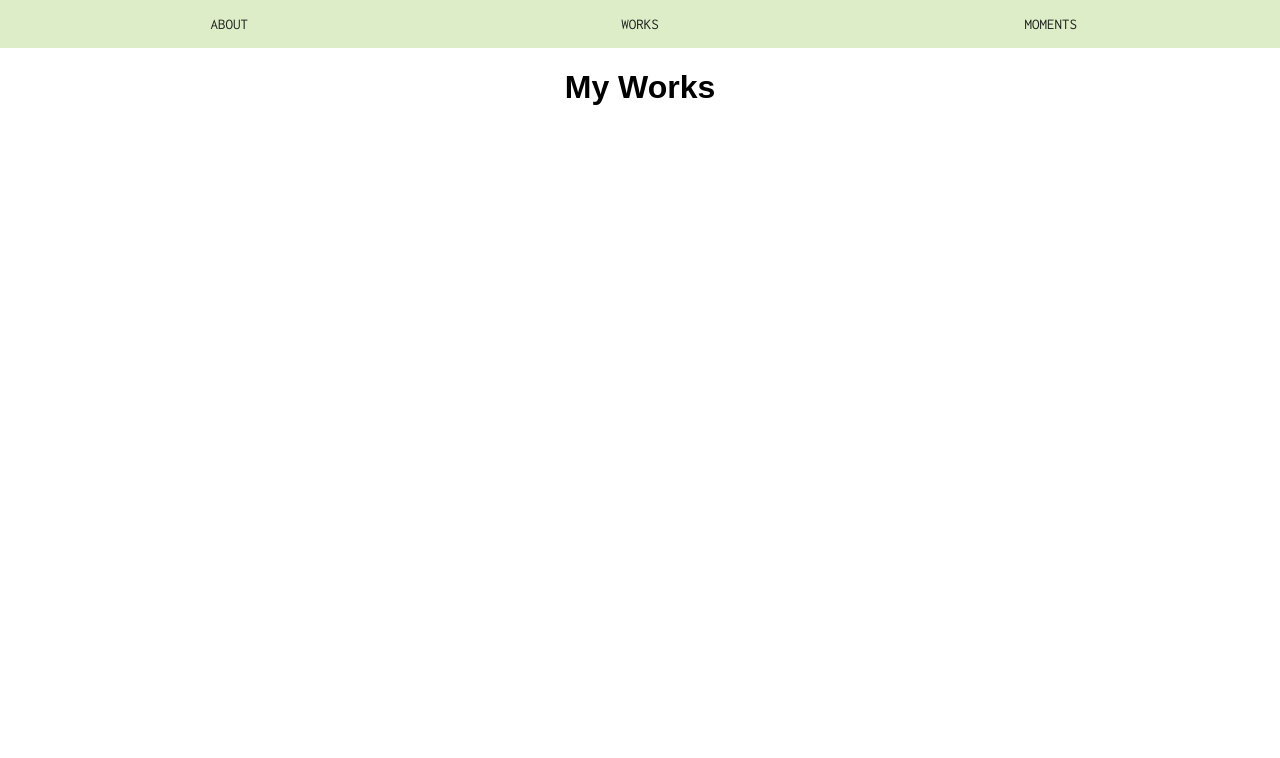
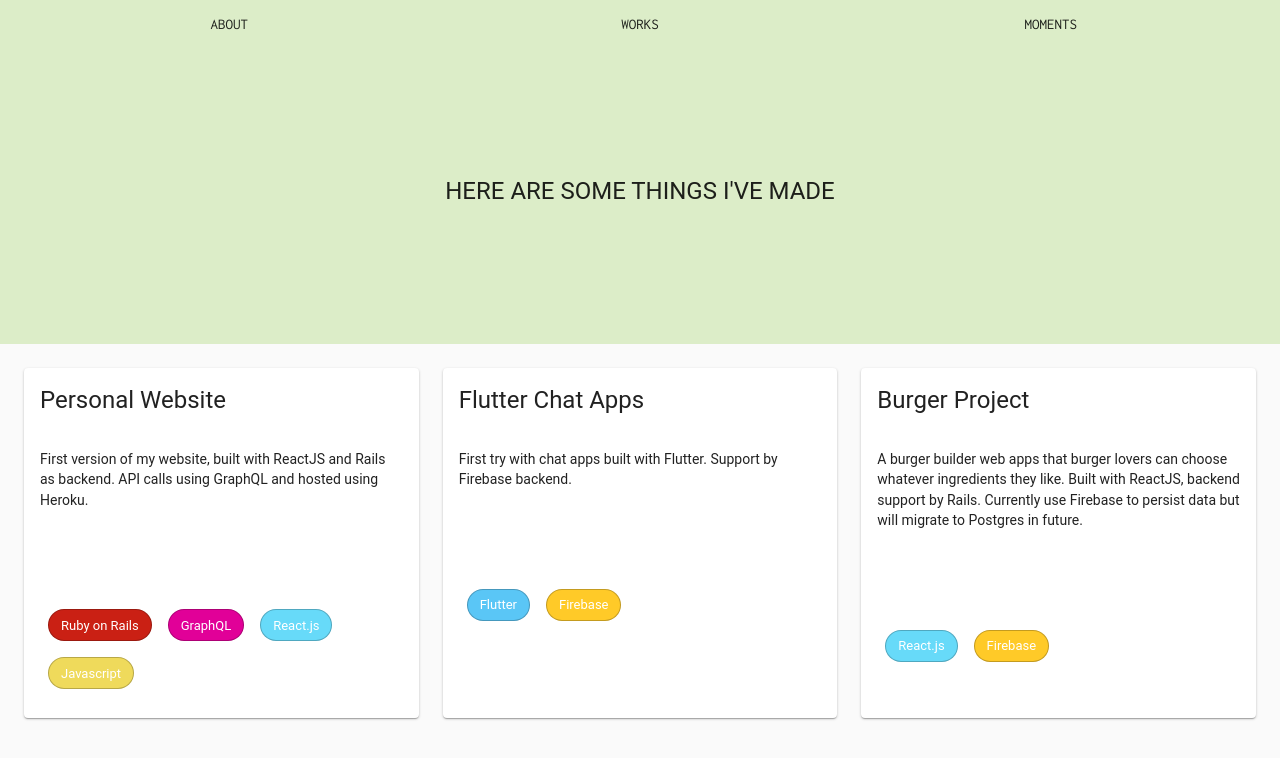
Before and after one commit to leon8941/personal_website, a React app in the folder client/: page /works in a window 1280 px wide. Shown: the top 758 px of the page. Built offline with nearby package versions, Linux system fonts and the light colour scheme.

Commit message:
Added worls

```diff
--- /dev/null
+++ b/client/src/containers/Works/Work/Work.js
@@ -0,0 +1,37 @@
+import React from 'react';
+
+import Card from '@material-ui/core/Card'
+import CardHeader from '@material-ui/core/CardHeader'
+import CardContent from '@material-ui/core/CardContent'
+import Typography from '@material-ui/core/Typography'
+import { withStyles } from '@material-ui/core/styles'
+
+import { styles } from './WorkCSS'
+
+import SkillSets from '../../../components/SkillSets/SkillSets'
+
+const Work = (props) => {
+    const { classes } = props
+
+    return (
+        <div className={classes.work}>
+            <Card className={classes.card}>
+                <CardHeader title={props.project.title} />
+                <CardContent>
+                    <Typography component="p">
+                        {props.project.description}
+                    </Typography>
+                </CardContent>
+                <div className={classes.bottom}>
+                    <CardContent>
+                        <SkillSets
+                            skillSets={props.project.skillSets}
+                            />
+                    </CardContent>
+                </div>
+            </Card>
+        </div>
+    )
+}
+
+export default withStyles(styles)(Work)
--- /dev/null
+++ b/client/src/containers/Works/Work/WorkCSS.js
@@ -0,0 +1,12 @@
+export const styles = theme => ({
+    work: {
+        textAlign: "left",
+    },
+    card: {
+        height: "350px"
+    },
+    bottom: {
+        height: "55%",
+        marginTop: "15%"
+    }
+})
--- a/client/src/containers/Works/Works.js
+++ b/client/src/containers/Works/Works.js
@@ -1,15 +1,117 @@
 import React, { Component } from 'react'
 
+import { CssBaseline } from '@material-ui/core'
+import { withStyles } from '@material-ui/core/styles'
+import Grid from '@material-ui/core/Grid'
+import Typography from '@material-ui/core/Typography'
+
+import Typist from 'react-typist'
+
+import { styles } from './WorksCSS'
+import Aux from '../../hoc/aux'
+import Work from './Work/Work'
+
 class Works extends Component {
+    state = {
+        projects: [
+            {
+                key: "1",
+                title: "Personal Website",
+                description: "First version of my website, built with ReactJS and Rails as backend. API calls using GraphQL and hosted using Heroku.",
+                githubLink: null,
+                skillSets: [
+                    {
+                        tech: 'Ruby on Rails',
+                        color: '#CA2014'
+                    },
+                    {
+                        tech: 'GraphQL',
+                        color: '#E10098'
+                    },
+                    {
+                        tech: 'React.js',
+                        color: '#67DAF9'
+                    },
+                    {
+                        tech: 'Javascript',
+                        color: '#EFDA5B'
+                    }
+                ]
+            },
+            {
+                key: "2",
+                title: "Flutter Chat Apps",
+                description: "First try with chat apps built with Flutter. Support by Firebase backend.",
+                githubLink: null,
+                skillSets: [
+                    {
+                        tech: 'Flutter',
+                        color: '#5AC6F6'
+                    },
+                    {
+                        tech: 'Firebase',
+                        color: '#FFCA28'
+                    }
+                ]
+            },
+            {
+                key: "3",
+                title: "Burger Project",
+                description: "A burger builder web apps that burger lovers can choose whatever ingredients they like. Built with ReactJS, backend support by Rails. Currently use Firebase to persist data but will migrate to Postgres in future.",
+                githubLink: null,
+                skillSets: [
+                    {
+                        tech: 'React.js',
+                        color: '#67DAF9'
+                    },
+                    {
+                        tech: 'Firebase',
+                        color: '#FFCA28'
+                    }
+                ]
+            }
+        ]
+    }
+
     render() {
+        const {classes} = this.props
+
         return(
-            <div>
-                <h1>
-                    My Works
-                </h1>
-            </div>
+            <Aux>
+                <React.Fragment>
+                    <CssBaseline />
+                    <div className={classes.body}>
+                        <div className={classes.introduction}>
+                            <Typist cursor={{show: false}} avgTypingDelay={70}>
+                                <Typography variant="h5" gutterBottom>
+                                    HERE ARE SOME THINGS I'VE MADE
+                                </Typography>
+                            </Typist>
+                        </div>
+                        <div className={classes.works}>
+                            {
+                                this.state.projects ? (
+                                    <div className={classes.gridContainer}>
+                                        <Grid container spacing={24} style={{padding: 24}}>
+                                            {
+                                                this.state.projects.map(project => (
+                                                    <Grid key={project.key} item xs={12} sm={6} lg={4} xl={3}>
+                                                        <Work
+                                                            project={project}
+                                                            />
+                                                    </Grid>
+                                                ))
+                                            }
+                                        </Grid>
+                                    </div>
+                                ) : "There is no works available!"
+                            }
+                        </div>
+                    </div>
+                </React.Fragment>
+            </Aux>
         )
     }
 }
 
-export default Works
+export default withStyles(styles)(Works)
--- /dev/null
+++ b/client/src/containers/Works/WorksCSS.js
@@ -0,0 +1,20 @@
+export const styles = theme => ({
+    body: {
+        fontFamily: [
+            'Inconsolata',
+            'sans-serif'
+        ].join(','),
+        position: 'absolute'
+    },
+    introduction: {
+        background: '#dcedc8',
+        height: 'fit-content',
+        padding: "10% 0 10% 0"
+    },
+    works: {
+
+    },
+    gridContainer: {
+
+    }
+})
```
Also changed, not shown: client/src/assets/personal_website.gif (added).
